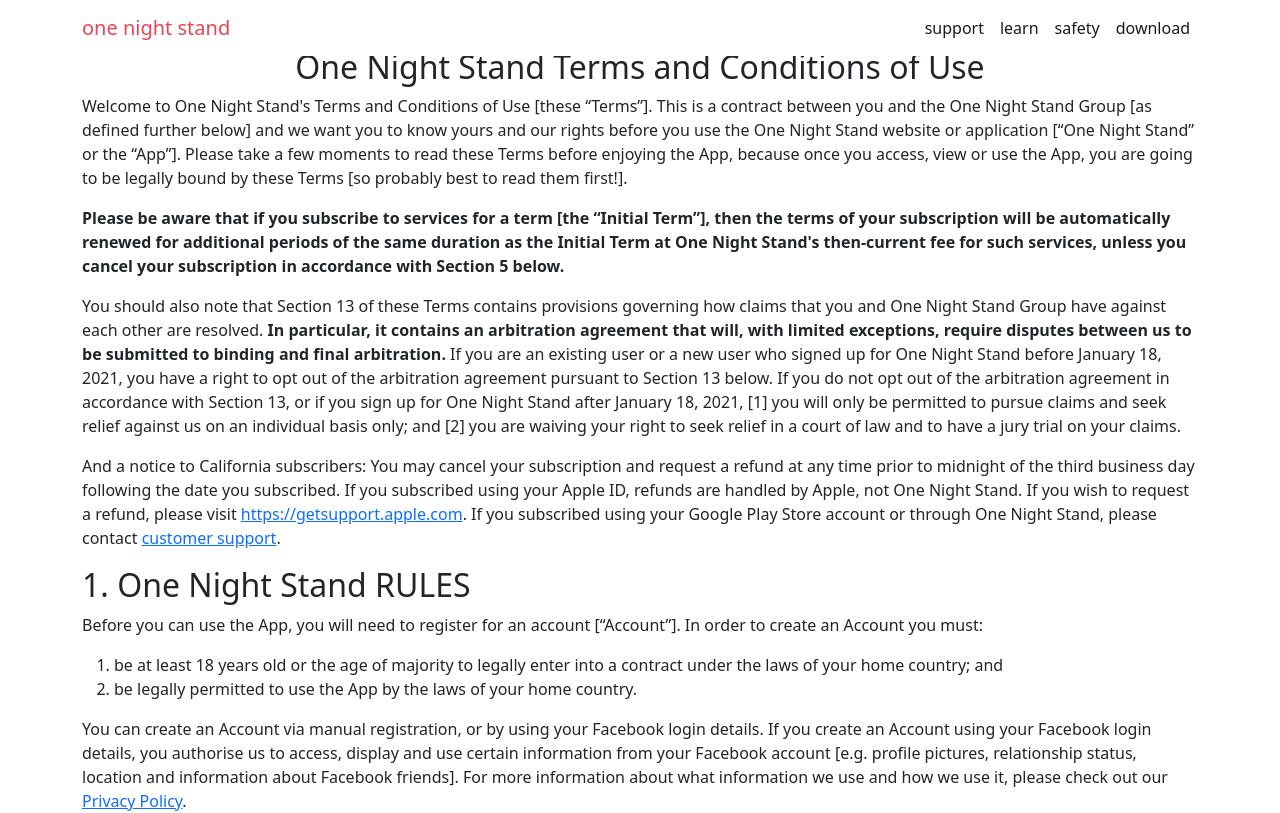
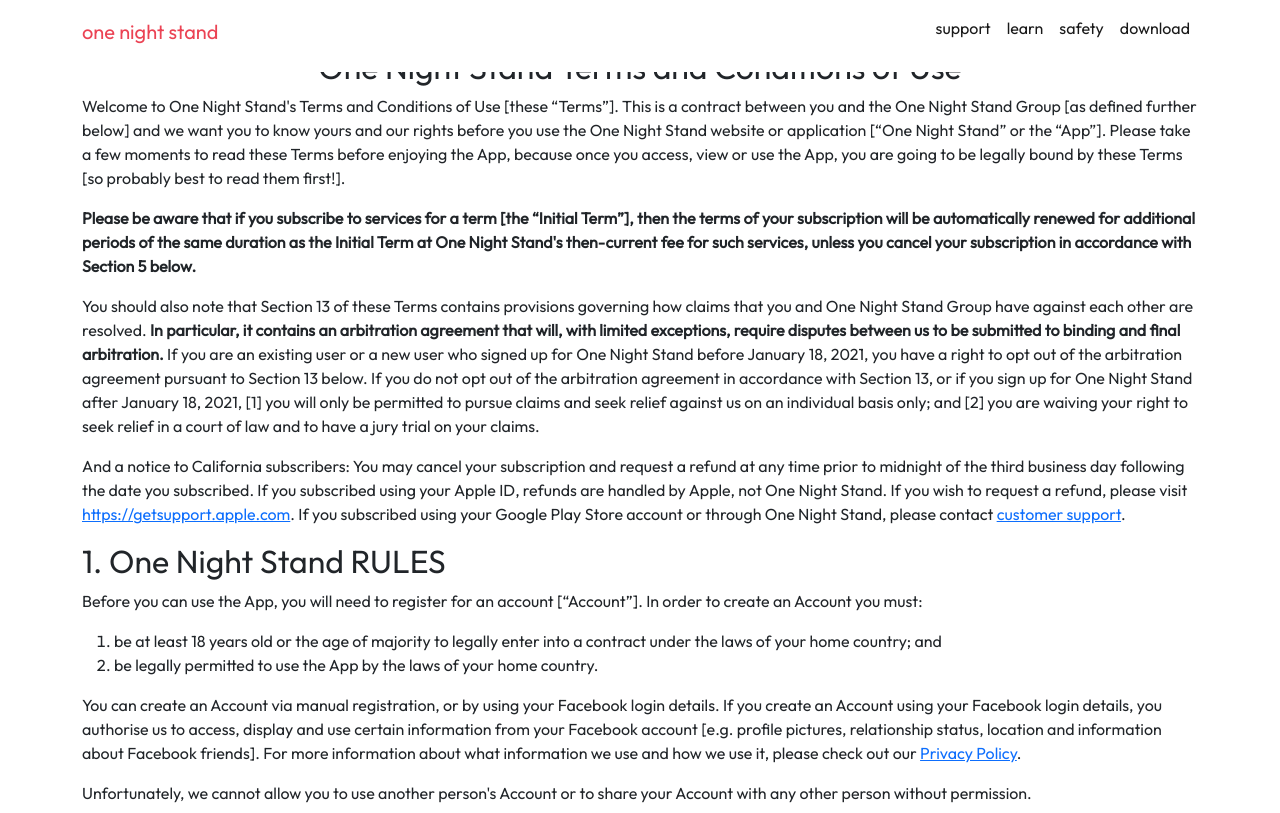
Before and after one commit to Continuum-Technologies/one-night-stand-front, a Next.js app: page /terms in a window 1280 px wide. Shown: the top 813 px of the page. Built offline with nearby package versions, Linux system fonts and the light colour scheme.

Commit message:
Add outfit font

```diff
--- a/pages/_app.js
+++ b/pages/_app.js
@@ -13,11 +13,6 @@
     <>
       <Head>
         <title>one night stand</title>
-        <style>
-          @import
-          url("https://fonts.googleapis.com/css2?family=Roboto:wght@300;400&display=swap");
-
-        </style>
       </Head>
       <Component {...pageProps} />
     </>
--- a/pages/components/layout.jsx
+++ b/pages/components/layout.jsx
@@ -6,7 +6,16 @@
   return (
     <>
       <Navbar />
-      <main className="main">{children}</main>
+      <main className="main">
+        {children}
+        <style jsx global>
+          {`
+            body {
+              font-family: 'Outfit', sans-serif !important;
+            }
+          `}
+        </style>
+      </main>
       <Footer />
     </>
   );
--- a/pages/components/navbar.jsx
+++ b/pages/components/navbar.jsx
@@ -1,12 +1,13 @@
+import Link from "next/link";
 import React from "react";
 
 export default function Navbar() {
   return (
     <nav className="navbar navbar-expand-md  pb-2 fixed-top bg-white">
       <div className="container">
-        <a className="navbar-brand brand" href="/">
-          one night stand
-        </a>
+        <Link href="/">
+          <h1 className="navbar-brand brand">one night stand</h1>
+        </Link>
         <button
           className="navbar-toggler"
           type="button"
@@ -21,24 +22,24 @@
         <div className="collapse navbar-collapse" id="navbarCollapse">
           <ul className="navbar-nav ms-auto mb-2 mb-md-0">
             <li className="nav-item">
-              <a className="nav-link active" aria-current="page" href="#">
-                support
-              </a>
+              <Link href="#">
+                <p className="nav-link active">support</p>
+              </Link>
             </li>
             <li className="nav-item">
-              <a className="nav-link active" href="#">
-                learn
-              </a>
+              <Link href="#">
+                <p className="nav-link active">learn</p>
+              </Link>
             </li>
             <li className="nav-item">
-              <a className="nav-link active" href="#">
-                safety
-              </a>
+              <Link href="#">
+                <p className="nav-link active">safety</p>
+              </Link>
             </li>
             <li className="nav-item">
-              <a className="nav-link active" href="#">
-                download
-              </a>
+              <Link href="#">
+                <p className="nav-link active">download</p>
+              </Link>
             </li>
           </ul>
         </div>
--- a/styles/globals.css
+++ b/styles/globals.css
@@ -1,4 +1,8 @@
+@import url('https://fonts.googleapis.com/css2?family=Outfit&display=swap');
 
+.nav-link {
+  cursor: pointer;
+}
 .hero_bg {
   background-image: url("/one.webp");
   background-position: center;
@@ -9,7 +13,7 @@
 }
 .body {
   background-color: #ffffff;
-  font-family: 'Roboto', sans-serif;
+  font-family: "Roboto", sans-serif !important;
   height: 100vh;
 }
 .brand {
```
